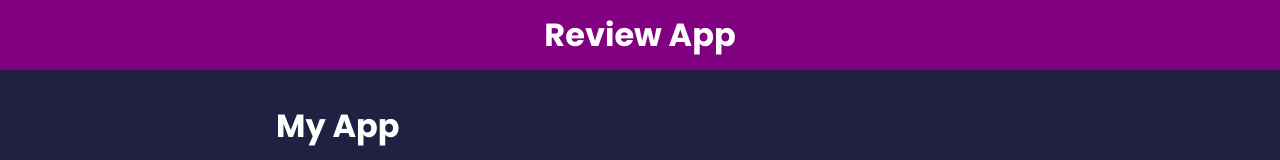
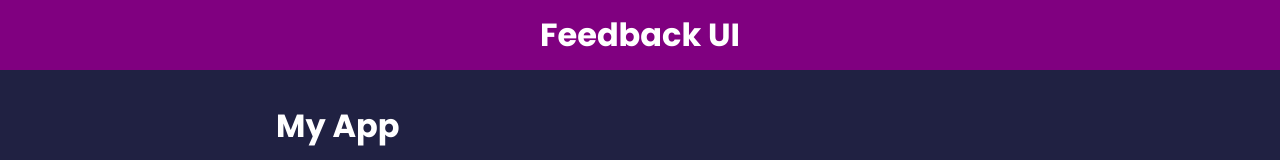
Before and after one commit to BnodpriA/review-app, a React (Create React App) app: page / in a window 1280 px wide. Shown: the top 160 px of the page. Built offline with nearby package versions, Linux system fonts and the light colour scheme.

Commit message:
implementing props

```diff
--- a/src/App.js
+++ b/src/App.js
@@ -2,7 +2,7 @@ import Header from "./components/Header";
 function App() {
     return(
         <>
-        <Header text = 'Review App' />
+        <Header bgColor='purple' textColor='white'/>
          <div className="container">
             <h1>My App</h1>
         </div>
--- a/src/components/Header.jsx
+++ b/src/components/Header.jsx
@@ -1,17 +1,17 @@
 import React from 'react'
 import PropTypes from 'prop-types'
 
-function Header(props) {
+function Header({text, bgColor, textColor}) {
 
   //defining styles variable
   const headerStyle = {
-    backgroundColor: 'purple',
-    color: 'white'
+    backgroundColor: bgColor,
+    color: textColor
   }
   return (
     <header style={headerStyle}>
         <div className="container">
-            <h1>{props.text}</h1>
+            <h1>{text}</h1>
         </div>
     </header>
   )
```
